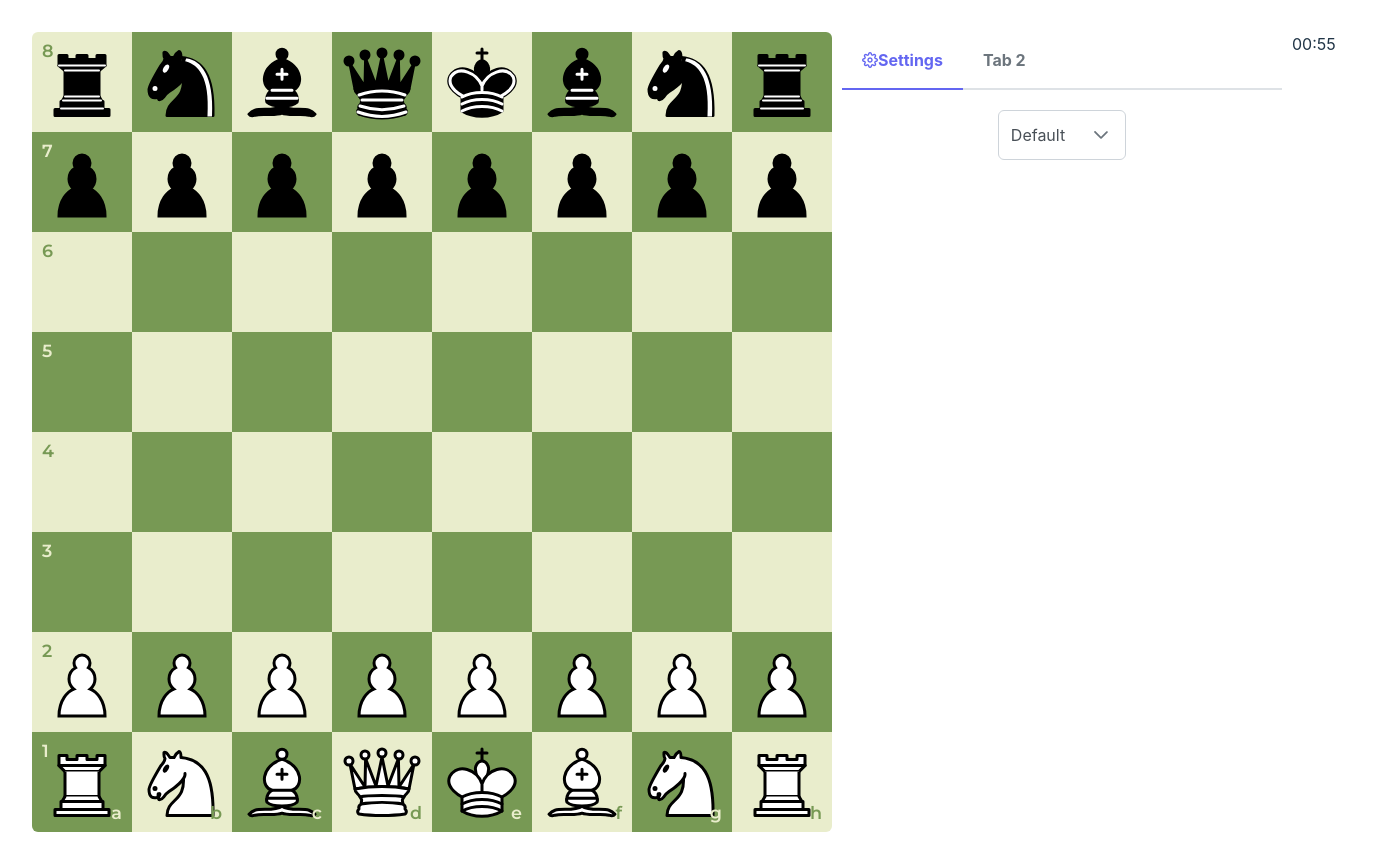
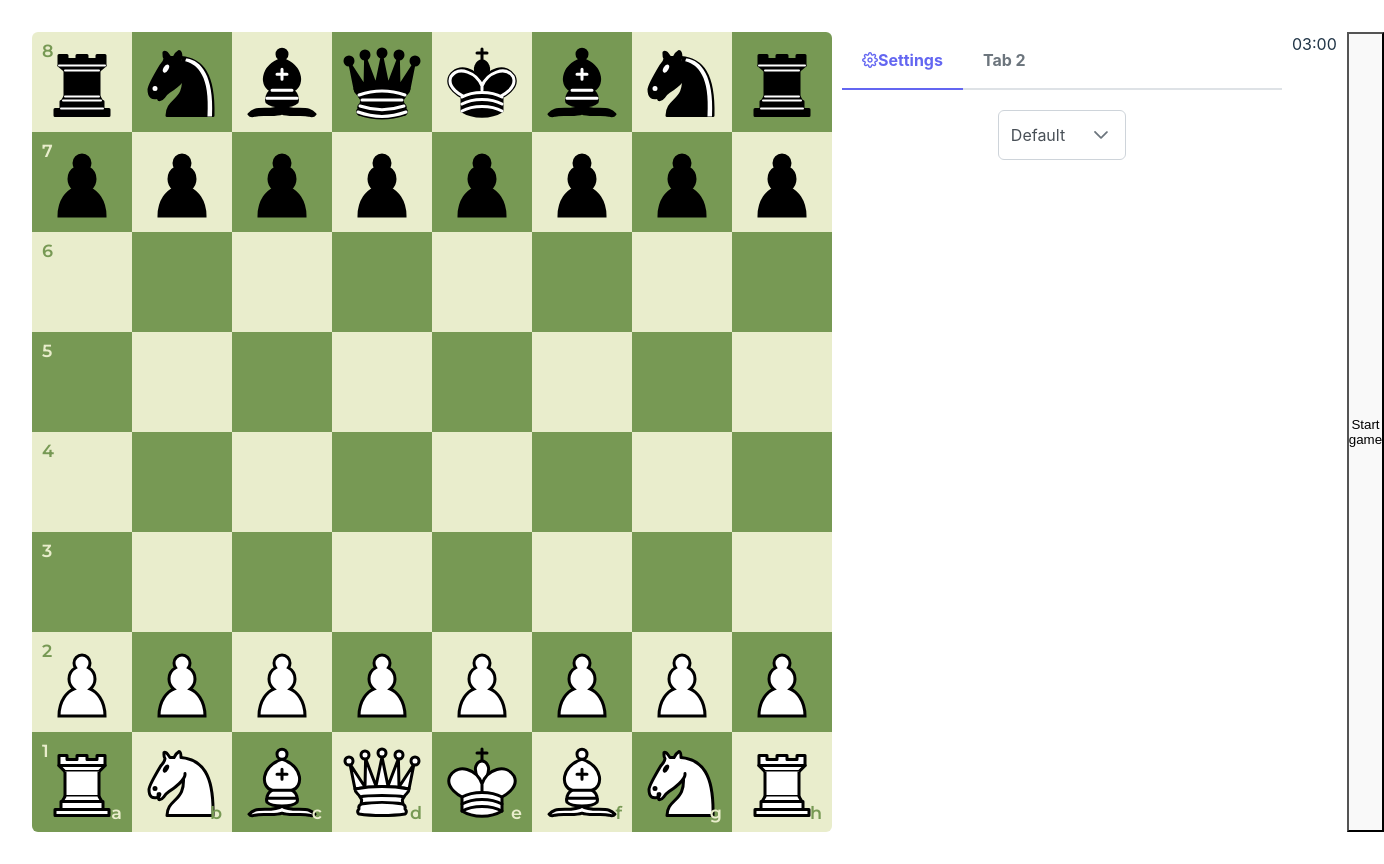
Before and after one commit to clxsewn/chess-app, a React (Vite) app: page / in a window 1280 px wide. Shown: the whole page, 1384 px wide, since content can reach past the window. Built offline with nearby package versions, Linux system fonts and the light colour scheme.

Commit message:
timer starts on button click

```diff
--- a/src/components/Game/index.tsx
+++ b/src/components/Game/index.tsx
@@ -2,13 +2,25 @@ import Board from '../Board'
 import Aside from '../Aside'
 import './styles.scss'
 import Timer from '../Timer'
+import { useTimer } from 'react-timer-hook'
 
 export default function Game() {
+    const time = new Date()
+    time.setSeconds(time.getSeconds() + 180) // 10 minutes timer
+    const { seconds, minutes, resume } = useTimer({
+        expiryTimestamp: time,
+        autoStart: false,
+        onExpire: () => {
+            console.log('EXPIRED')
+        },
+    })
+
     return (
         <div className="game">
             <Board />
             <Aside />
-            <Timer />
+            <Timer minutes={minutes} seconds={seconds} />
+            <button onClick={resume}>Start game</button>
         </div>
     )
 }
--- a/src/components/Timer/index.tsx
+++ b/src/components/Timer/index.tsx
@@ -1,15 +1,12 @@
 import { useTimer } from 'react-timer-hook'
 
-export default function Timer() {
-    const time = new Date()
-    time.setSeconds(time.getSeconds() + 60) // 10 minutes timer
-    const { seconds, minutes } = useTimer({
-        expiryTimestamp: time,
-        onExpire: () => {
-            console.log('EXPIRED')
-        },
-    })
-
+export default function Timer({
+    seconds,
+    minutes,
+}: {
+    seconds: number
+    minutes: number
+}) {
     const secondsPrefix = seconds < 10 ? '0' : ''
     const minutePrefix = minutes < 10 ? '0' : ''
 
```
